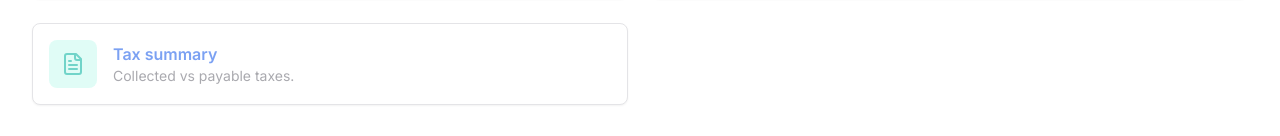
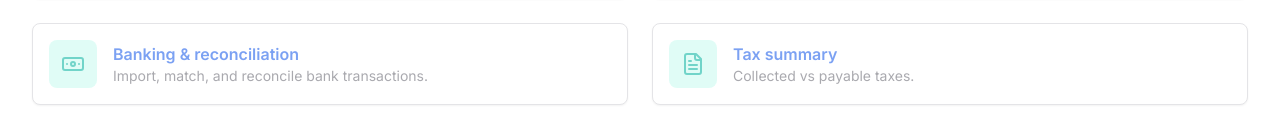
Before and after one commit to SaqibDoullah/invoice-flow, a Next.js app: page /accounting in a window 1280 px wide. Shown: the part 354-490 px from the top of the page. Built offline with nearby package versions, Linux system fonts and the light colour scheme; no server answers; the database is empty; sample sign-in values are in the browser's storage.

Commit message:
You are building the **Accounting** section for my existing Inventory Ma

```diff
--- a/src/app/accounting/accounting-page-content.tsx
+++ b/src/app/accounting/accounting-page-content.tsx
@@ -3,7 +3,7 @@
 
 import React from 'react';
 import Link from 'next/link';
-import { Calculator, BookCopy, Library, FileText } from 'lucide-react';
+import { Calculator, BookCopy, Library, FileText, Banknote } from 'lucide-react';
 import AuthGuard from '@/components/auth/auth-guard';
 import { Card, CardContent } from '@/components/ui/card';
 
@@ -33,6 +33,13 @@ const accountingFeatures = [
         title: 'General ledger',
         description: 'View all financial transactions.',
         icon: <BookCopy />,
+        href: '#',
+        color: 'teal'
+    },
+    {
+        title: 'Banking & reconciliation',
+        description: 'Import, match, and reconcile bank transactions.',
+        icon: <Banknote />,
         href: '#',
         color: 'teal'
     },
--- a/src/app/dashboard-page-content.tsx
+++ b/src/app/dashboard-page-content.tsx
@@ -1,4 +1,3 @@
-
 'use client';
 
 import * as React from 'react';
```
